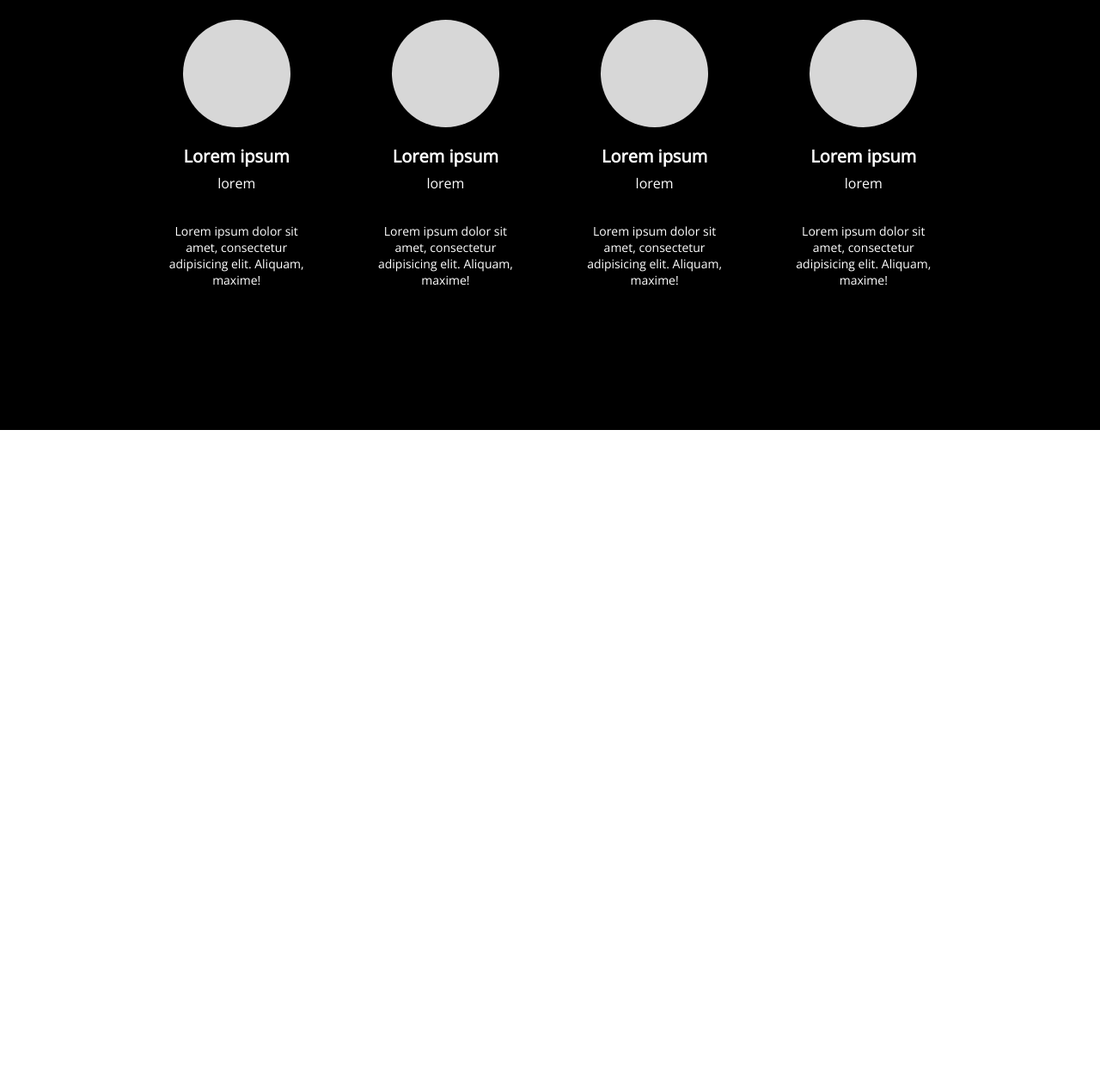
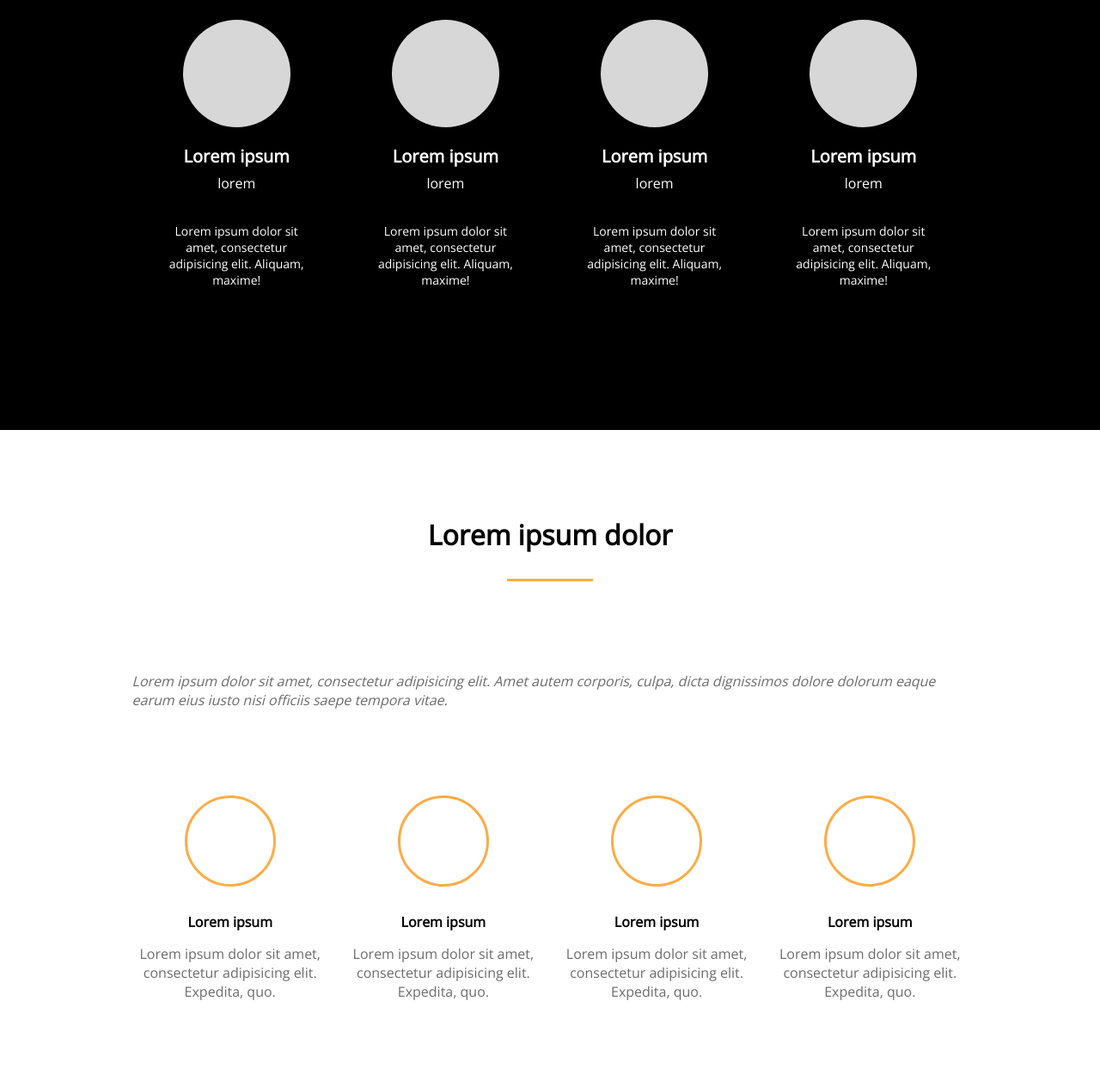
Before and after one commit to OlegMarko/simple-html-template, a plain HTML site: page index.html in a window 1280 px wide. Shown: the part 1689-2953 px from the top of the page at 86% size. Before the commit the page ends 2189 px from the top, so only its background shows below. Drawn offline with nearby package versions, Linux system fonts and the light colour scheme.

Commit message:
Made main services block

```diff
--- a/index.html
+++ b/index.html
@@ -88,6 +88,37 @@
             </div>
         </div>
     </div>
+
+    <div class="main-services">
+        <div class="wrapper">
+            <h1>Lorem ipsum dolor</h1>
+            <div class="line"></div>
+            <p><i>Lorem ipsum dolor sit amet, consectetur adipisicing elit. Amet autem corporis, culpa, dicta dignissimos dolore dolorum eaque earum eius iusto nisi officiis saepe tempora vitae.</i></p>
+
+            <div class="services-cards">
+                <div class="services-card">
+                    <span class="services-img"></span>
+                    <h4>Lorem ipsum</h4>
+                    <p>Lorem ipsum dolor sit amet, consectetur adipisicing elit. Expedita, quo.</p>
+                </div>
+                <div class="services-card">
+                    <span class="services-img"></span>
+                    <h4>Lorem ipsum</h4>
+                    <p>Lorem ipsum dolor sit amet, consectetur adipisicing elit. Expedita, quo.</p>
+                </div>
+                <div class="services-card">
+                    <span class="services-img"></span>
+                    <h4>Lorem ipsum</h4>
+                    <p>Lorem ipsum dolor sit amet, consectetur adipisicing elit. Expedita, quo.</p>
+                </div>
+                <div class="services-card">
+                    <span class="services-img"></span>
+                    <h4>Lorem ipsum</h4>
+                    <p>Lorem ipsum dolor sit amet, consectetur adipisicing elit. Expedita, quo.</p>
+                </div>
+            </div>
+        </div>
+    </div>
 </main>
 
 <script src="script.js"></script>
--- a/style.css
+++ b/style.css
@@ -140,6 +140,30 @@ main .main-welcome p { font-size: 21px; }
 .about-position { font-size: 14px; }
 
 
+.services-img {
+    display: block;
+    width: 100px;
+    height: 100px;
+    border: 3px solid #fcac45;
+    border-radius: 50%;
+    margin: 0 auto 30px;
+}
+.services-cards {
+    text-align: center;
+    display: grid;
+    grid-template-columns: auto auto auto auto;
+    grid-column-gap: 20px;
+}
+.main-services h1 {
+    text-align: center;
+    padding: 100px 0 30px 0;
+}
+.main-services p {
+    color: #6c6c6c;
+    margin-bottom: 100px;
+}
+.services-card h4 { margin-bottom: 15px; }
+
 @media screen and (max-width: 1140px) {
     nav { margin-left: 20%; }
 }
@@ -191,4 +215,10 @@ main .main-welcome p { font-size: 21px; }
 
 
     .team-items { flex-direction: column; }
+
+
+
+    .services-cards {
+        grid-template-columns: auto;
+    }
 }
```
